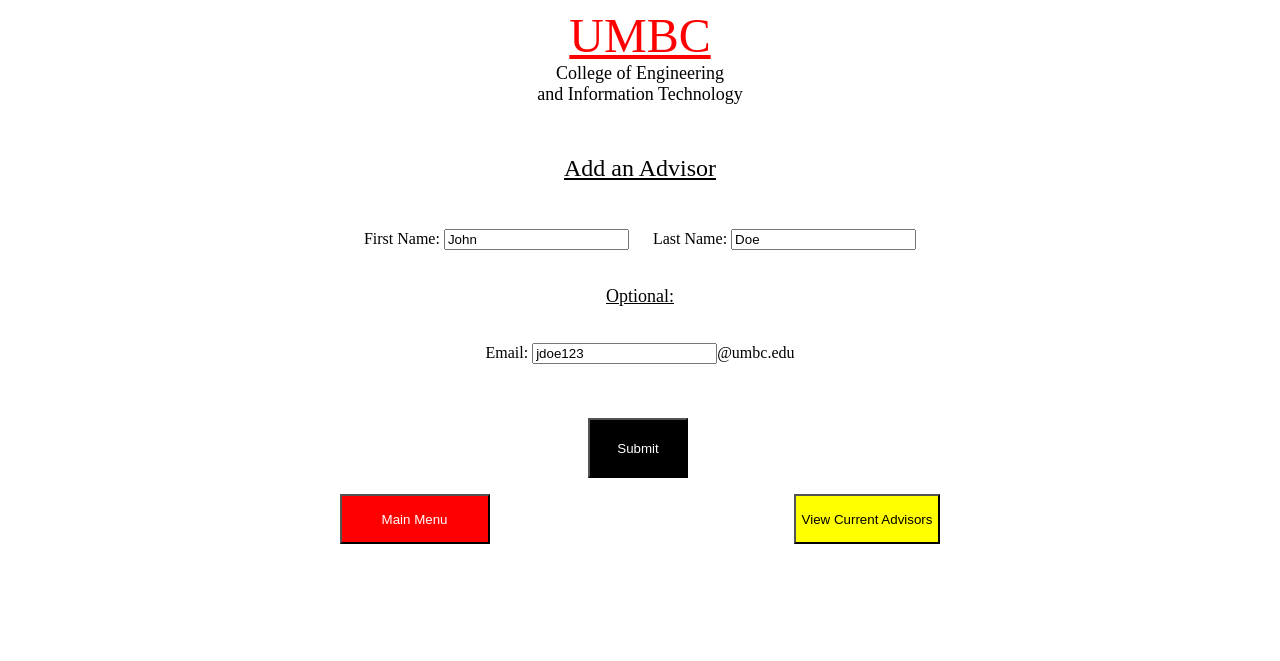
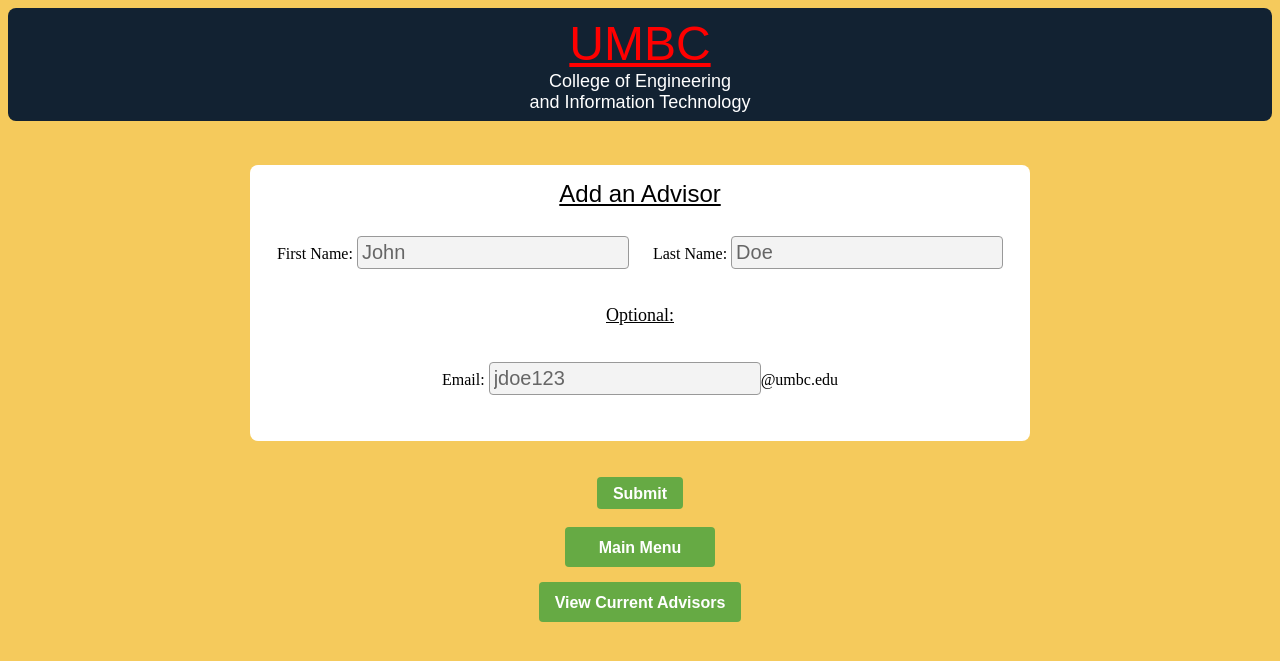
Before and after one commit to CPaul17/CMSC331_Project2, a PHP site: page /addAdvisor.php in a window 1280 px wide. Shown: the top 661 px of the page. Run offline with PHP 8.4, Linux system fonts and the light colour scheme.

Commit message:
yay it looks pretty

```diff
--- a/addAdvisor.php
+++ b/addAdvisor.php
@@ -1,9 +1,38 @@
+<?php
+
+	include("cssCode.html");
+	include("cssCode2.html");
+
+
+?>
+
 <html>
 <head>
+	<div id="security-tip">
+      <div class="content">
 	<P ALIGN="CENTER"><FONT SIZE="7" COLOR="RED"><U>UMBC</U></FONT>
 	<br><FONT SIZE="4">College of Engineering <br>and Information Technology</FONT>
 	</P>
+</div>
+</div>
+
+<br>
+<br>
+<br>
+<br>
+<br>
+<br>
+<br>
+<br>
+<br>
+<br>
+
+
+
 <style>
+
+
+
 .Button
     {
         margin-left:150px;
@@ -15,6 +44,9 @@
 
 <body>
 <br>
+
+<div class = "centerInd">
+
 <P ALIGN="CENTER"><FONT SIZE="5"><U>Add an Advisor</U></FONT></P>
 	<br>
 	<form action='advisorUpdate.php' method='post' name='form1'>
@@ -23,14 +55,59 @@
 <FONT SIZE="4"><U>Optional:</U></FONT>
 	<br>
 Email: <input type='text' name='email' value="jdoe123">@umbc.edu
+
+</div>
+
 	<br><br>
-<input type='submit' value="Submit" style="width:100px;height:60px;background-color:black;color:white;"> </P></pre>
+<center><input type='submit' value="Submit" class="button go large"> </P></pre></center>
+
+<br>
 
 	</FONT></P></pre>
 	</form>
-	<P ALIGN="CENTER">
-<a href="adminMenu.php"><button type="button" class="Button" style="height:50px;width:150px;background-color:red;color:white;">Main Menu</button></a>
-<a href="currentAdvisors.php"><button type="button" class="Button" style="height:50px;background-color:yellow;">View Current Advisors</button></a>
-</P>
+<!-- 	<div class = "centerLeftAdvisor"> -->
+<!-- <div style = "width: 400px;">
+<div style="float: right; right: 225px"> -->
+<!-- 	<P ALIGN="CENTER"> -->
+
+<center><a href="adminMenu.php"><button type="button" class="button go large" style="height:40px; width:150px; display: inline-block">Main Menu</button></a></center>
+
+<br>
+
+
+<!-- &nbsp
+&nbsp
+&nbsp
+&nbsp
+&nbsp
+&nbsp
+&nbsp
+&nbsp
+&nbsp
+&nbsp
+&nbsp
+&nbsp
+&nbsp
+&nbsp
+&nbsp
+&nbsp
+&nbsp
+&nbsp
+&nbsp
+&nbsp
+&nbsp
+&nbsp
+&nbsp
+&nbsp
+&nbsp
+&nbsp -->
+
+<!-- 	<div class = "centerLeftAdvisor"> -->
+
+	<!-- <div style="float: left; width: 130px"> -->
+
+
+<center><a href="currentAdvisors.php"><button type="button" class="button go large" style="height:40px; display: inline-block">View Current Advisors</button></a></center>
+
 </body>
 </html>
--- a/cssCode2.html
+++ b/cssCode2.html
@@ -12,6 +12,33 @@
       width: 400px
 
   }*/
+.Button {
+    background-color: #768089;
+    border: none;
+        color: #fff;
+        cursor: pointer;
+        display: inline-block;
+    font-size: 11px;
+    font-weight: bold;
+        height: 25px;
+        overflow: visible;
+        padding: 0 12px;
+        margin: 0;
+    text-decoration: none;
+    vertical-align: top;
+    white-space: nowrap;
+        width: auto;
+    -moz-appearance: none;
+    -moz-border-radius: 4px;
+    -webkit-appearance: none;
+    -webkit-border-radius: 4px;
+    line-height: 25px;
+        }
+  .Button:hover {
+    background-color: #87929D;
+    color: #fff;
+    text-decoration: none;
+  }
 
   .center {
     margin-left: auto;
@@ -55,13 +82,47 @@
   .center5 {
     margin-left: auto;
     margin-right: auto;
-    width: 45%;
+    width: 44%;
 /*    width: ;*/
 /*    padding: 15px;*/
     border-radius: 8px;
     vertical-align: top;
   }
 
+    .centerGroup {
+    margin-left: auto;
+    margin-right: auto;
+/*    width: 25%;*/
+    width: 650px;
+    background-color: #FFFFFF;
+    padding: 15px;
+    border-radius: 8px;
+    vertical-align: top;
+  }
+
+    .centerInd {
+    margin-left: auto;
+    margin-right: auto;
+/*    width: 25%;*/
+    width: 750px;
+    background-color: #FFFFFF;
+    padding: 15px;
+    border-radius: 8px;
+    vertical-align: top;
+  }
+
+  .centerLeftAdvisor {
+    margin-left: auto;
+    margin-right: auto;
+    width: 0px;
+    padding: 15px;
+    border-radius: 8px;
+    vertical-align: top;
+  }
+
+  .inlineAdjustment{
+    display: inline-block;
+  }
 
   .field2 { margin-left: 80px; margin-bottom: 16px; }
 /*    margin: 8px 0; }*/
```
Also changed, not shown: adminMenu.php (+5 -5 lines), advisorUpdate.php (+24 -0 lines), groupPage.php (+38 -3 lines), groupUpdate.php (+47 -0 lines), individualPage.php (+30 -10 lines), login.php (+117 -11 lines), successfulAdvisorEntry.php (+27 -2 lines), successfulGroup.php (+33 -2 lines).
